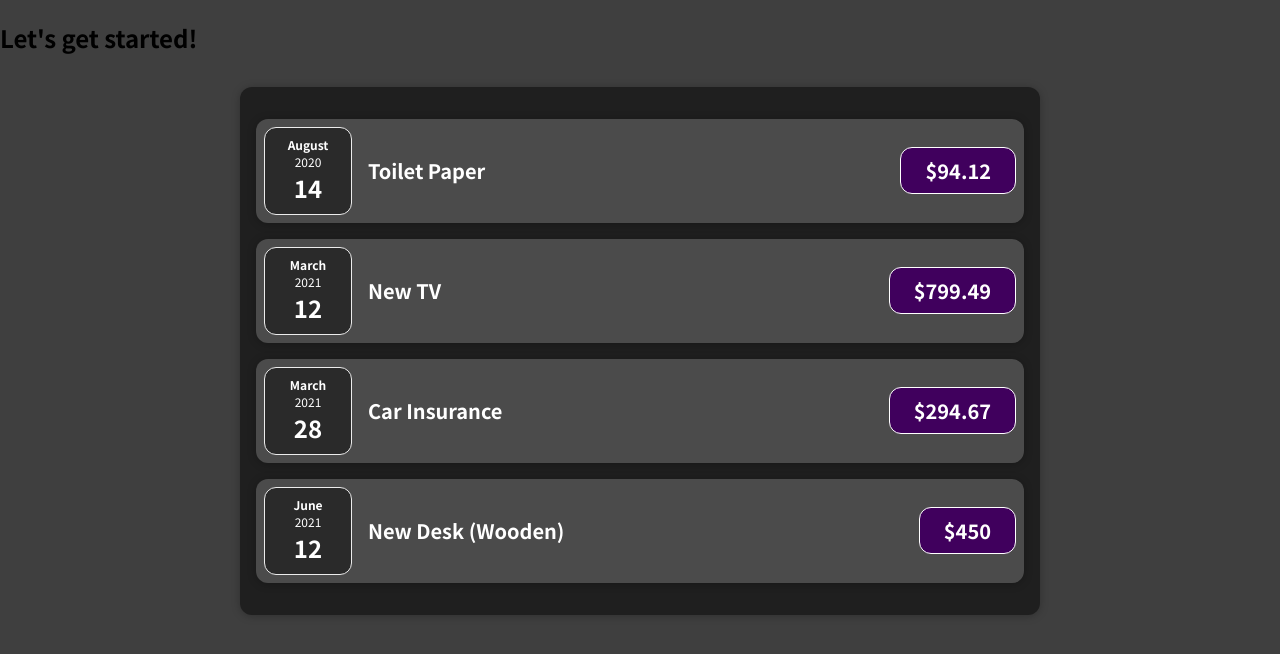
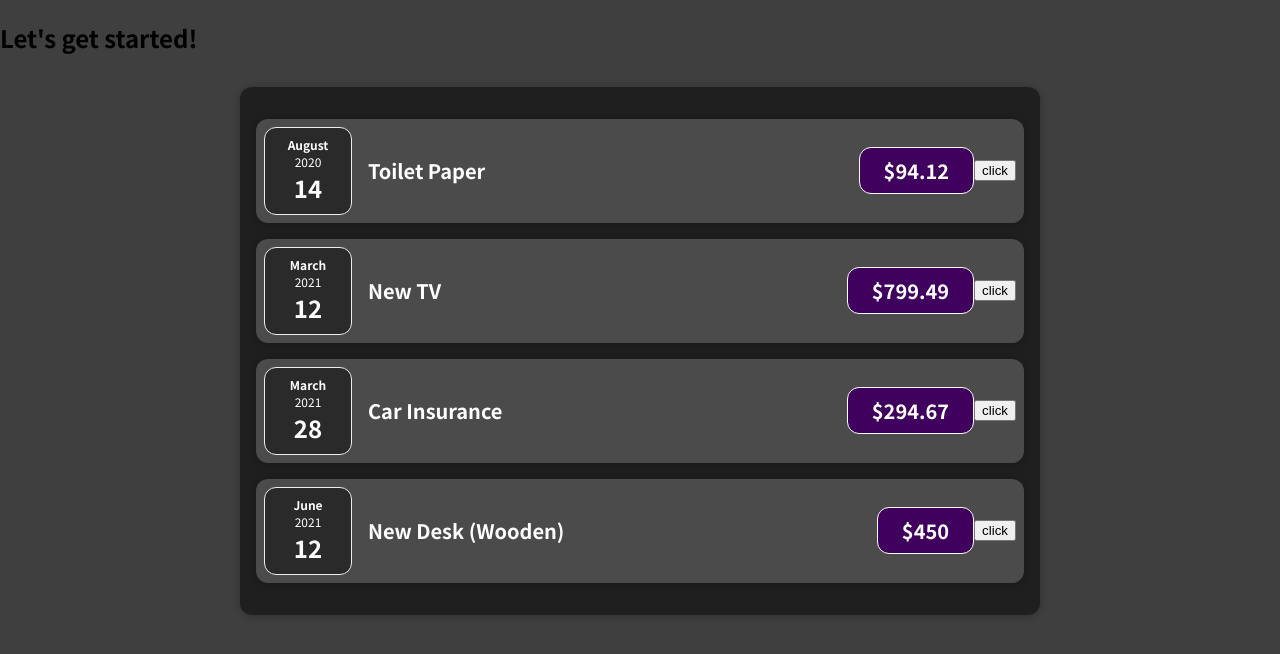
Before and after one commit to sshyukk/Toy-Project, a React (Create React App) app in the folder 01-starting-setup/: page / in a window 1280 px wide. Shown: the top 654 px of the page. Built offline with nearby package versions, Linux system fonts and the light colour scheme.

Commit message:
이벤트 리스닝, 이벤트 핸들러 정의

```diff
--- a/01-starting-setup/src/components/expenses/ExpenseItem.js
+++ b/01-starting-setup/src/components/expenses/ExpenseItem.js
@@ -4,6 +4,9 @@ import ExpenseDate from "./ExpenseDate.js"
 import Card from "../UI/Card.js"
 
 const ExpenseItem = (props) => {
+    const clickHandler = () => {
+        console.log('Click!!!')
+    }
     return (
         <Card className="expense-item">
             <ExpenseDate date={props.date}/>
@@ -11,6 +14,7 @@ const ExpenseItem = (props) => {
                 <h2>{props.title}</h2>
                 <div className="expense-item__price">${props.amount}</div>
             </div>
+            <button onClick={clickHandler}>click</button>
         </Card>
     )
 }
```
Also changed, not shown: 1 other file (tests, documents, lock files or other folders).
